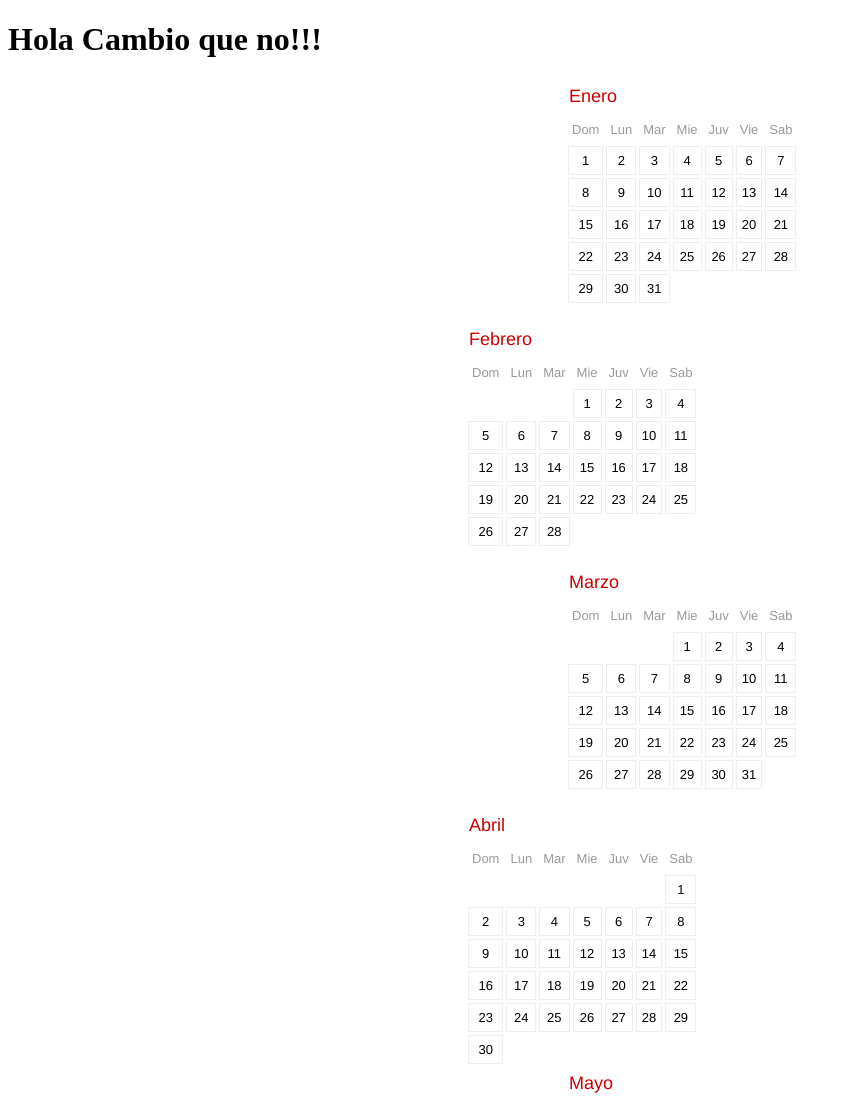
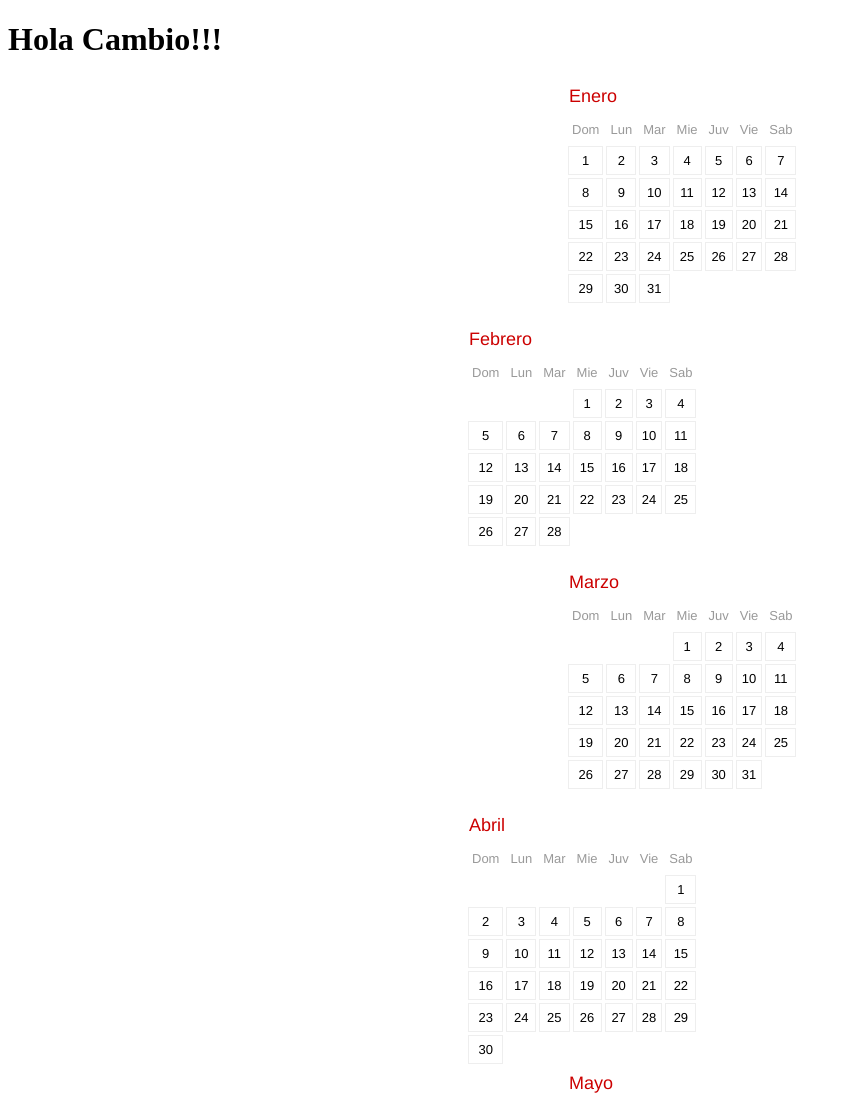
Before and after one commit to MILTONLI1995/temp1, a plain HTML site: page index.html in a window 1280 px wide. Shown: the top 1100 px of the page, without its empty margins (0-851 px from the left). Drawn offline with Linux system fonts and the light colour scheme.

Commit message:
Commite 7

```diff
--- a/index.html
+++ b/index.html
@@ -7,6 +7,6 @@
     <link rel="stylesheet" href="styles.css">
 </head>
 <body>
-    <h1>Hola Cambio que no!!!</h1>
+    <h1>Hola Cambio!!!</h1>
 </body>
 </html>
```
